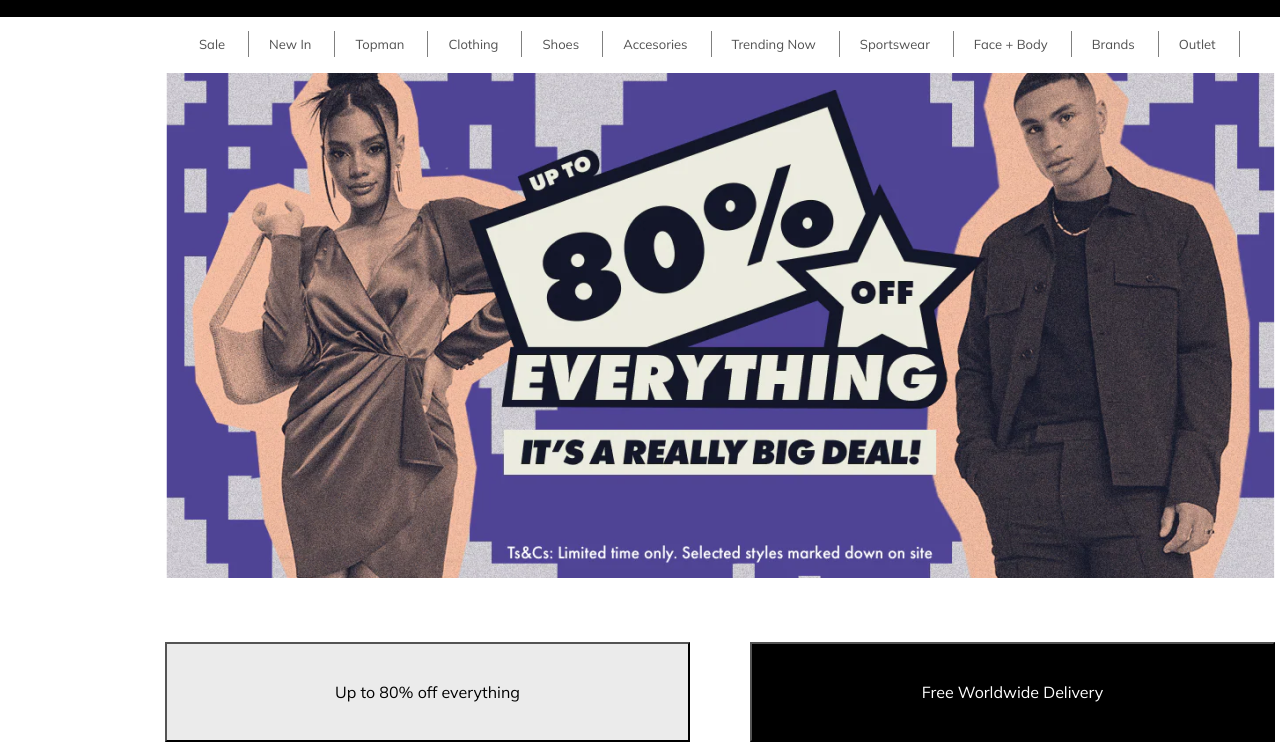
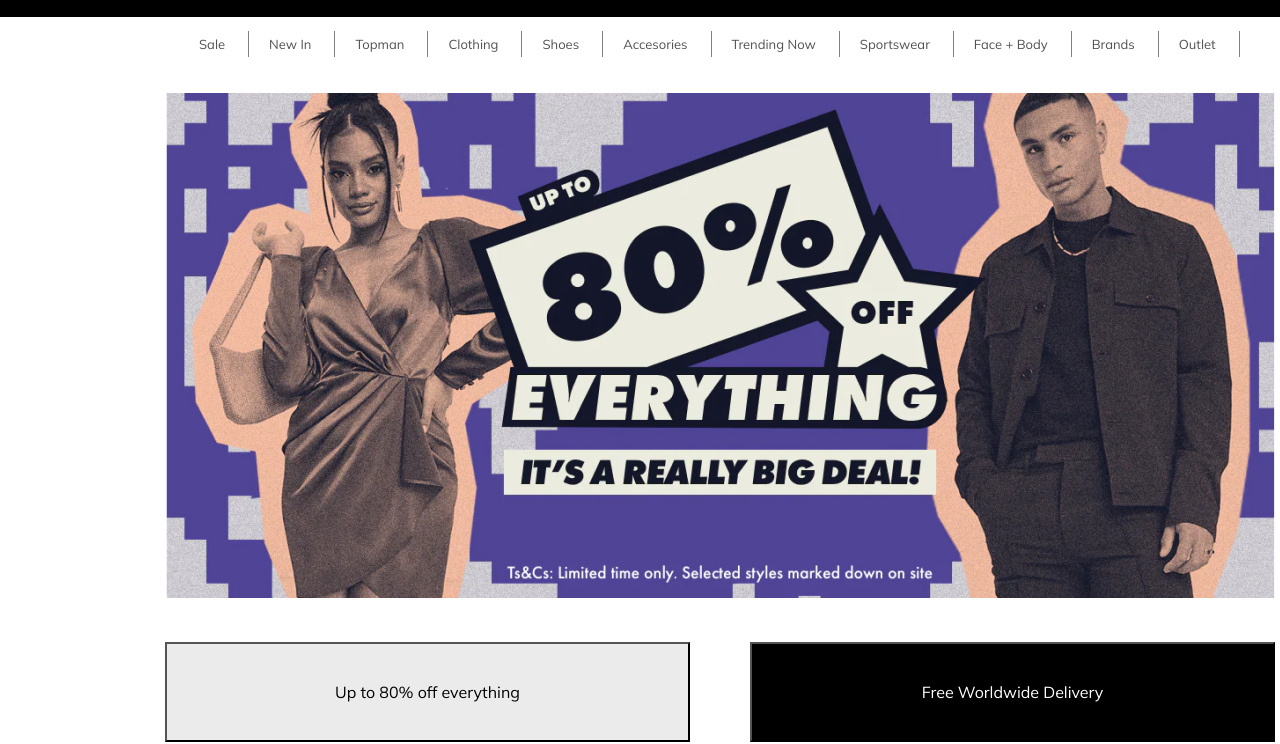
Before and after one commit to himizan/main-design, a plain HTML site: page index.html in a window 1280 px wide. Shown: the part 83-827 px from the top of the page. Drawn offline with Linux system fonts and the light colour scheme; files whose address does not match are found by name; a web font is replaced by a local one.

Commit message:
ain-design

```diff
--- a/index.html
+++ b/index.html
@@ -88,7 +88,7 @@
   <section>
 
     <div class="header-part">
-      <img class="fluid-img" src="images/_0% off.png" alt="">
+      <img src="/images/_0% off.png" alt="">
       <button type="button" class="button-1">Up to 80% off everything</button>
       <button type="button" class="button-2">Free Worldwide Delivery</button>
     </div>
--- a/style.css
+++ b/style.css
@@ -134,7 +134,7 @@ color: #515151;
 .header-part img{
   position: relative;
   left: 165px;
-  top: 100px;
+  top: 120px;
   }
 .header-part .button-1{
   position: absolute;
```
